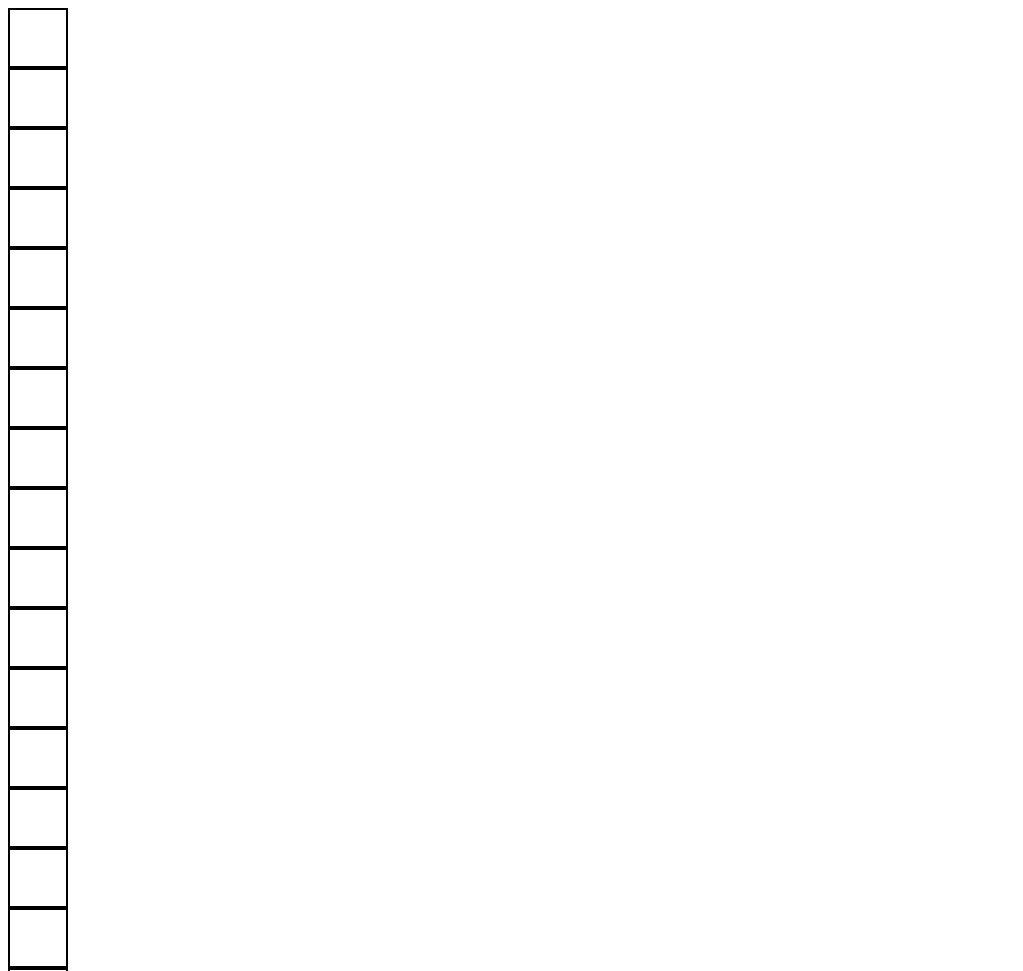
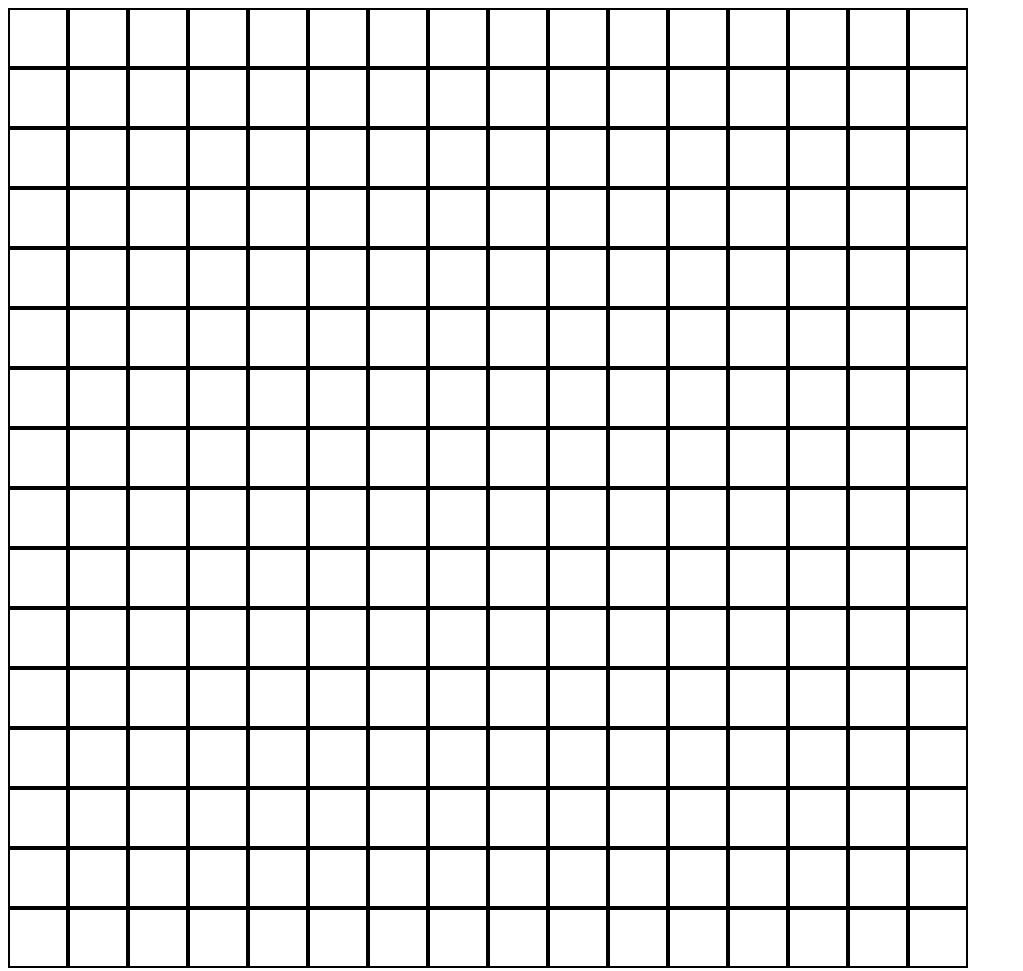
Before and after one commit to StewardRighteous/etch-a-sketch, a plain HTML site: page index.html in a window 1280 px wide. Shown: the top 971 px of the page, without its empty margins (0-1023 px from the left). Drawn offline with Linux system fonts and the light colour scheme.

Commit message:
feat - Create 16*16 grid

```diff
--- a/style.css
+++ b/style.css
@@ -1,3 +1,9 @@
+.container{
+    display: flex;
+    flex-flow: row wrap;
+    width: 960px;
+}
+
 .box{
     height: 60px;
     width: 60px;
```
